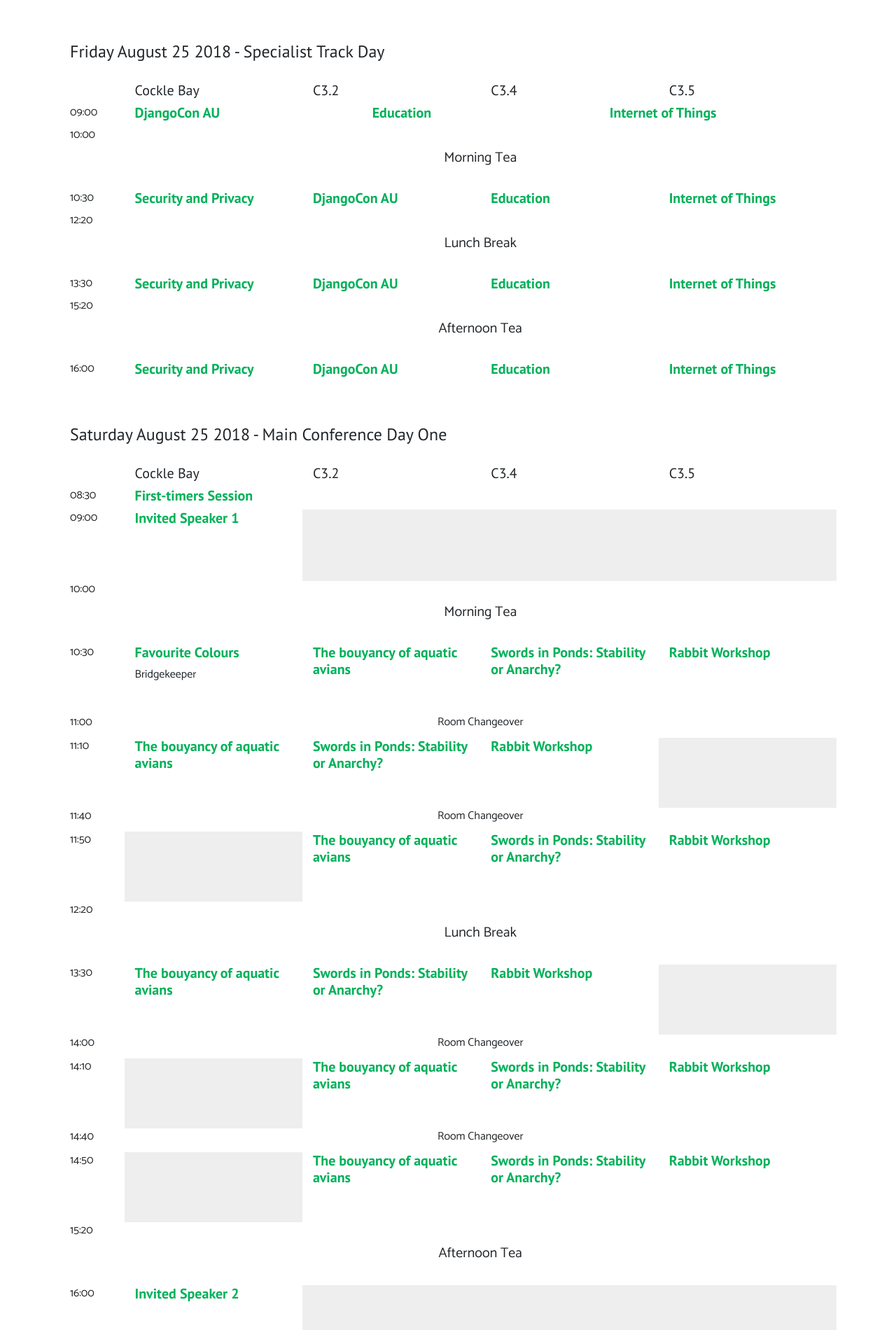
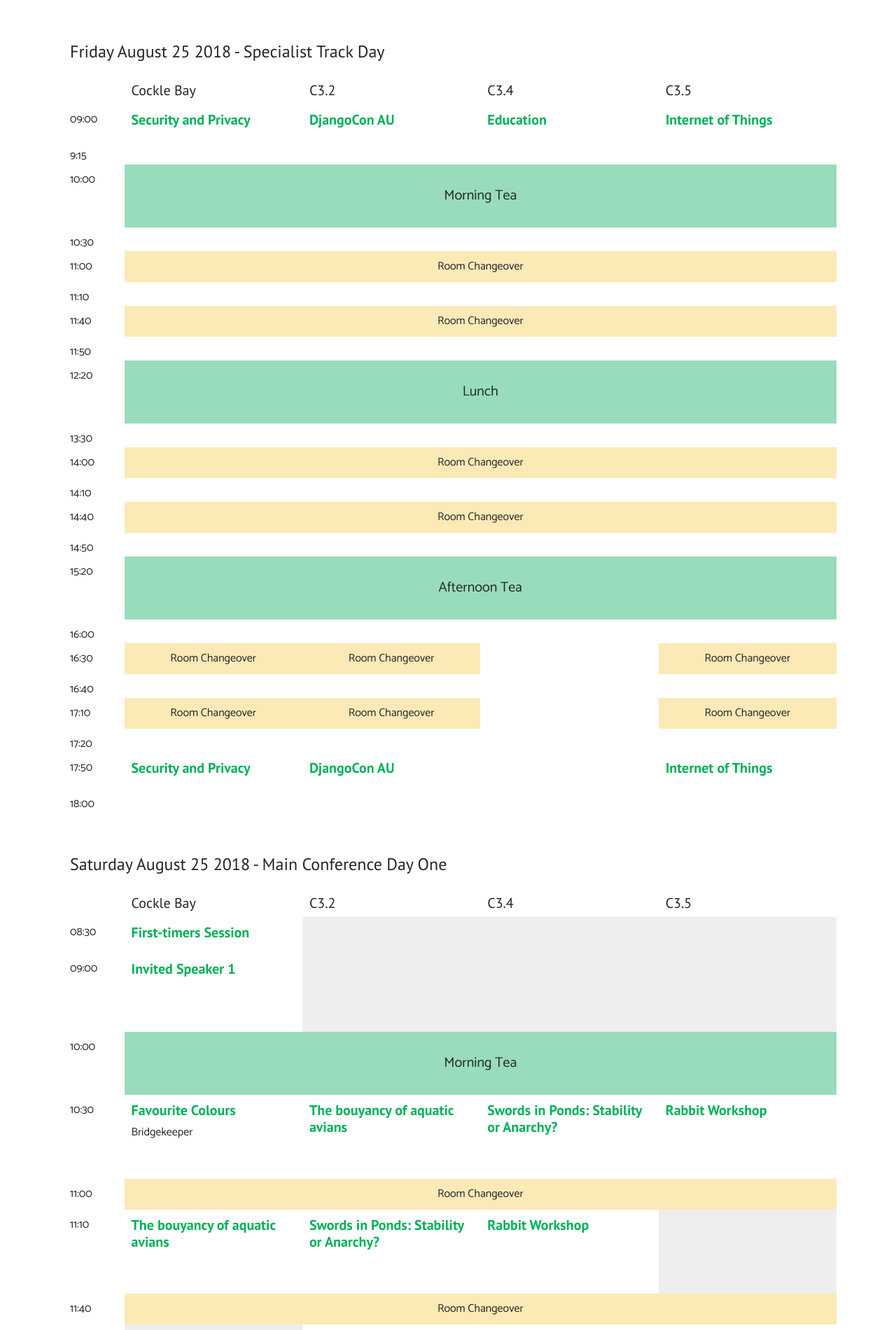
Before and after one commit to pyconau/2018.pycon-au.org, a Jekyll site: the page built from _pages/schedule.md, in a window 1280 px wide. Shown: the part 309-2209 px from the top of the page at 70% size. Built offline with Jekyll 4.4.1, drawn with Linux system fonts in a browser that asks for light colours; nearby versions of some CDN libraries; library files that are not in the unit come from our copies; some of the changed text lies outside the part shown.

Commit message:
Fleshing out

```diff
--- a/_data/schedule.yml
+++ b/_data/schedule.yml
@@ -8,24 +8,64 @@
     - {title: "C3.5", color: "#fed34c"}
   timeslots:
     - { startTime: "09:00",
+        endTime: "9:10",
+        sessionIds: [1001, 1002, 1003, 1004]
+      }
+    - { startTime: "9:15",
         endTime: "10:00",
-        sessionIds: [43077, 1002, 1003, 1004]
+        sessionIds: [009, 009, 009, 009]
       }
     - { startTime: "10:00", endTime: "10:30", sessionIds: [501] } # morning tea
     - { startTime: "10:30",
+        endTime: "11:00",
+        sessionIds: [009, 009, 009, 009]
+      }
+    - { startTime: "11:00", endTime: "11:10", sessionIds: [504]} # changeover
+    - { startTime: "11:10",
+        endTime: "11:40",
+        sessionIds: [009, 009, 009, 009]
+      }
+    - { startTime: "11:40", endTime: "11:50", sessionIds: [504]} # changeover
+    - { startTime: "11:50",
         endTime: "12:20",
-        sessionIds: [1001, 1002, 1003, 1004]
+        sessionIds: [009, 009, 009, 009]
       }
     - { startTime: "12:20", endTime: "13:30", sessionIds: [502]} #lunch
     - { startTime: "13:30",
+        endTime: "14:00",
+        sessionIds: [009, 009, 009, 009]
+      }
+    - { startTime: "14:00", endTime: "14:10", sessionIds: [504]} # changeover
+    - { startTime: "14:10",
+        endTime: "14:40",
+        sessionIds: [009, 009, 009, 009]
+      }
+    - { startTime: "14:40", endTime: "14:50", sessionIds: [504]} # changeover
+    - { startTime: "14:50",
         endTime: "15:20",
-        sessionIds: [1001, 1002, 1003, 1004]
+        sessionIds: [009, 009, 009, 009]
       }
     - { startTime: "15:20", endTime: "16:00", sessionIds: [503]} # afternoon Tea
     - { startTime: "16:00",
-        endTime: "18:00",
-        sessionIds: [1001, 1002, 1003, 1004]
+        endTime: "16:30",
+        sessionIds: [009, 009, 998, 009]
       }
+    - { startTime: "16:30", endTime: "16:40", sessionIds: [504,504,403,504]} # changeover
+    - { startTime: "16:40",
+        endTime: "17:10",
+        sessionIds: [009, 009, 403, 009]
+      }
+    - { startTime: "17:10", endTime: "17:20", sessionIds: [504,504,403,504]} # changeover
+    - { startTime: "17:20",
+        endTime: "17:50",
+        sessionIds: [009, 009, 403, 009]
+      }
+    - { startTime: "17:50",
+        endTime: "17:59",
+        sessionIds: [1001, 1002, 403, 1004]
+      }
+    - { startTime: "18:00", endTime: "18:01", sessionIds: [0]} # close of day
+
 
 -
   date: "2018-08-25"
@@ -39,7 +79,7 @@
     - {
         startTime: "08:30",
         endTime: "09:00",
-        sessionIds: [990]
+        sessionIds: [990, 404, 404, 404]
     }
     - {
         startTime: "09:00",
@@ -168,9 +208,10 @@
     - {title: "C3.5", color: "#fed34c"}
   timeslots:
     - { startTime: "08:00",
-        endTime: "18:00",
-        sessionIds: [999, 999]
+        endTime: "17:59",
+        sessionIds: [999]
     }
+    - { startTime: "18:00", sessionIds: [0] }
 
 -
   date: "2018-08-28"
@@ -180,6 +221,7 @@
     - {title: "C3.5", color: "#fed34c"}
   timeslots:
     - { startTime: "08:00",
-        endTime: "18:00",
-        sessionIds: [999, 999]
+        endTime: "17:59",
+        sessionIds: [999]
     }
+    - { startTime: "18:00", sessionIds: [0] }
--- a/_includes/schedule.html
+++ b/_includes/schedule.html
@@ -9,21 +9,22 @@
                 <div class="col-1">&nbsp;</div>
                 {% for track in day.tracks %}
                   <div class="col">
-                      <h5 class="">{{ track.title }}</h5>
+                      <h5 class="track-header">{{ track.title }}</h5>
                   </div>
                 {% endfor %}
             </div>
             {% for timeslot in day.timeslots %}
             <div class="row" id="timeslot-{{dayloop.index}}-{{forloop.index}}">
-                <div class="col-1">
+                <div class="col-1 time">
                     <span>{{ timeslot.startTime }}</span>
                 </div>
                 {% for slot in timeslot.sessionIds %}
                     {% if slot != 404 %}
+                        {% if slot != 403 %}
                           {% for session in site.talks %}
                               {% if slot == session.talk_id and session.service == null %}
-                            <div class="col {{ session.type }}">
-                                <div class="">
+                              <div class="col">
+                                  <div class="session {{ session.type }}">
                                       <h5 class=""><a target="_blank" href="{{session.url}}">{{ session.title }}</a></h5>
                                       {% for speaker in session.speakers %}
                                       <div class="speaker">{{ speaker.name }}</div>
@@ -32,12 +33,16 @@
                               </div>
                               {% elsif slot == session.talk_id and session.service != null %}
                               <div class="col">
-                                <div class="service {% if session.short %}short{% else %}long{% endif %}">
-                                    {{ session.title }}
+                                  <div class="service {{session.type}} {% if session.short %}short{% else %}long{% endif %}">
+                                  {% if session.link %} <a href="{{session.link}}" class="session_link">{{ session.title }}</a>
+                                  {% else %}{{session.title}}{%endif%}
                                   </div>
                               </div>
                               {% endif %}
                           {% endfor %}
+                        {% else %}
+                          <div class="col continue"></div>
+                        {% endif %}
                     {% else %}
                     <div class="col empty"></div>
                     {% endif %}
--- a/_layouts/talk.html
+++ b/_layouts/talk.html
@@ -8,11 +8,11 @@
 <div class="row"><div class="col">
 {% comment %} Search for times from schedule. Dummy data will show duplicate listings {% endcomment %}
 {% for day in site.data.schedule %}
+  {% assign dayloop_index = forloop.index %}
   {% for timeslot in day.timeslots %}
       {% assign timeslot_index = forloop.index %}
       {% for session in timeslot.sessionIds %}
         {% if session == page.talk_id %}
-            {% assign dayloop_index = forloop.index %}
             <i><a href="/schedule#timeslot-{{dayloop_index}}-{{timeslot_index}}">{{ day.dateReadable }},  {{ timeslot.startTime }} {{ site.timezone }}</a></i><br>
             {% break %}
         {% endif %}
--- a/static/css/schedule.css
+++ b/static/css/schedule.css
@@ -1,21 +1,53 @@
+.col {
+    padding: 0 !important;
+
+}
+
 .service {
     text-align: center;
     padding: 10px;
+}
+
+.sprints {
+
+    min-height: 170px;
+}
+
+.track-header {
+    padding-left: 10px;
+}
+
+.session_link a{
+    color: #005f30 !important;
+}
+
+.lunch {
+    padding-top: 70px;
+    font-size: 120%;
 }
 
 .empty {
     background-color: #eee;
 }
 
+.time {
+    padding-top: 10px;
+}
+
 .long {
     font-size: 1.25rem;
     padding: 30px;
+    min-width: 120px;
+    background: #00a75666;
+}
+
+.session {
+    padding: 10px;
 }
 
 .talk {
-    min-height: 100px;
+    min-height: 120px;
 }
-
 
 .keynote {
     padding-bottom: 70px;
@@ -23,7 +55,7 @@
 
 .short {
     font-size: 12pt;
-    margin-top: -10px;
+    background: #f2bf2f59;
 }
 
 .day-header {
```
Also changed, not shown: _talks/502-lunch-break.md (+2 -2 lines), _talks/999-development-sprints.md (+3 -0 lines). Lines whose indentation alone changed are shown as unchanged.
